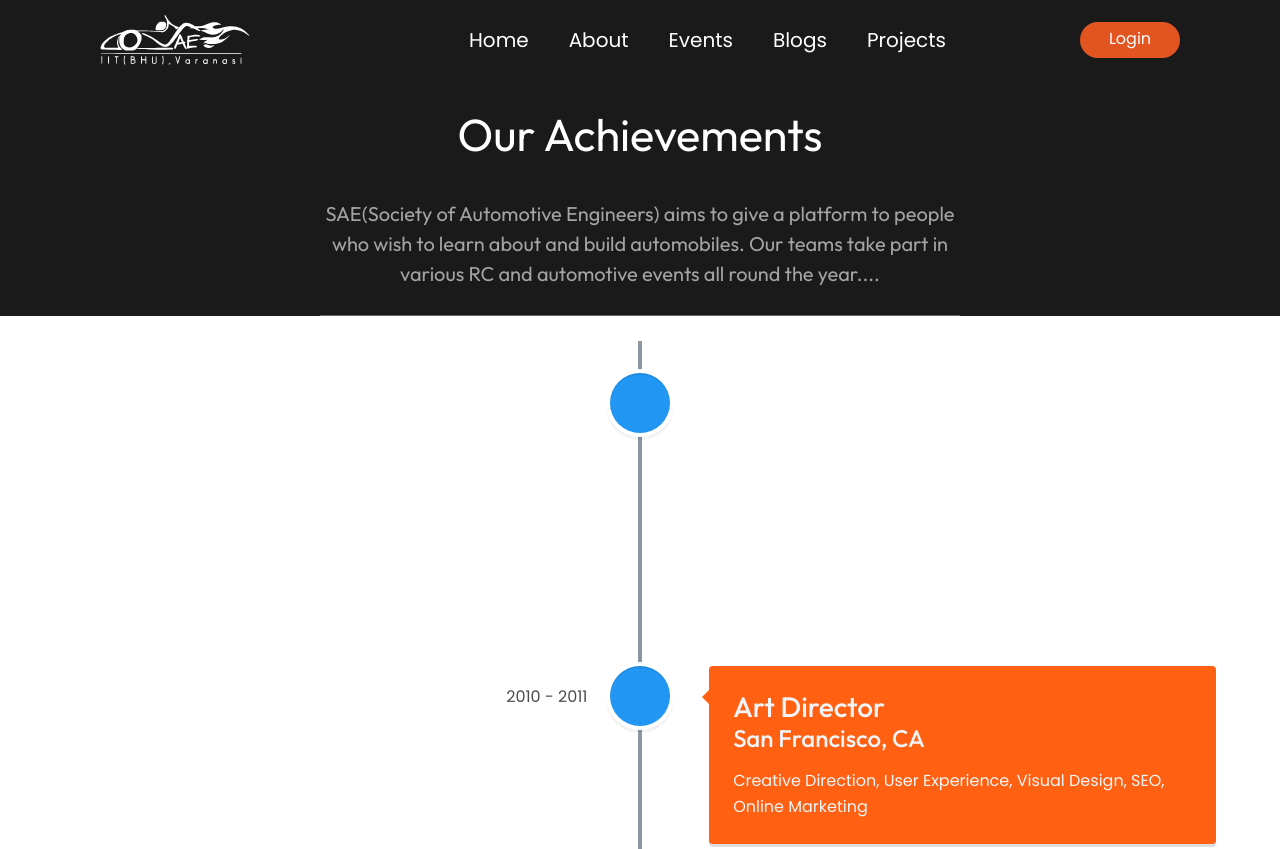
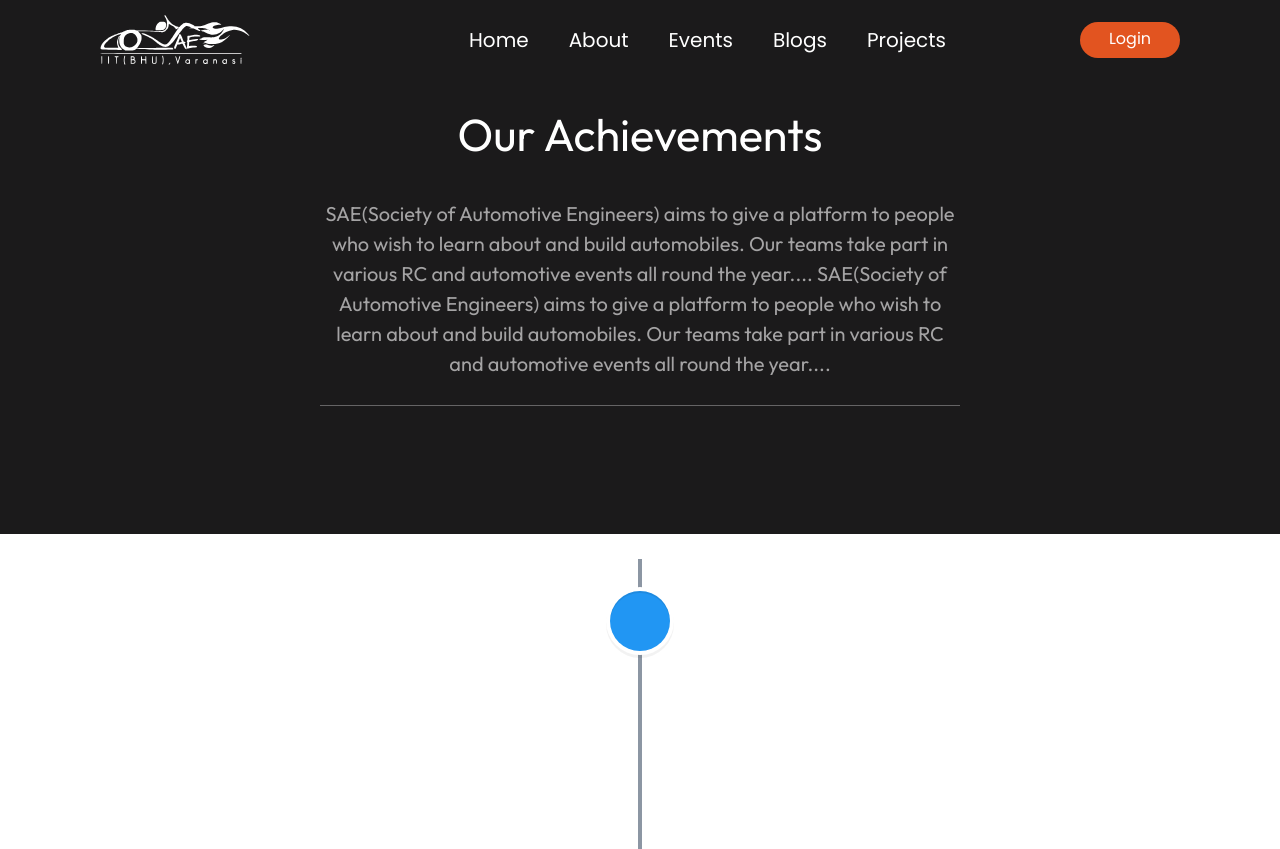
Before and after one commit to automobile-club/Automobile-Website, a Next.js app: page /projects in a window 1280 px wide. Shown: the top 849 px of the page. Built offline with nearby package versions, Linux system fonts and the light colour scheme.

Commit message:
fixed the main section with extra data

```diff
--- a/pages/projects/index.tsx
+++ b/pages/projects/index.tsx
@@ -33,14 +33,11 @@ export default function Projects() {
     <>
       <Navbar BgColor="black" />
       <body className={styles.body}>
-        <div className={styles.achievements}>
+        <div className={`${styles.achievements} ${styles.introp}`}>
           <h1>Our Achievements</h1>
           <span>
             <h2>
-              SAE(Society of Automotive Engineers) aims to give a platform to
-              people who wish to learn about and build automobiles. Our teams
-              take part in various RC and automotive events all round the
-              year....
+              SAE(Society of Automotive Engineers) aims to give a platform to people who wish to learn about and build automobiles. Our teams take part in various RC and automotive events all round the year.... SAE(Society of Automotive Engineers) aims to give a platform to people who wish to learn about and build automobiles. Our teams take part in various RC and automotive events all round the year....
             </h2>
             </span>
         </div>
--- a/styles/projects.module.css
+++ b/styles/projects.module.css
@@ -23,12 +23,17 @@
   background-color: white;
 }
 
+.introp {
+background:#1b1a1b;
+text-align: center;
+padding-bottom:10% ;
+}
 .achievements {
   display: flex;
   width: 100%;
   justify-content: center;
   flex-direction: column;
-  background: #1b1a1b
+  background: #1b1a1b;
 }
 
 .achievements h1 {
```
Lines whose indentation alone changed are shown as unchanged.
